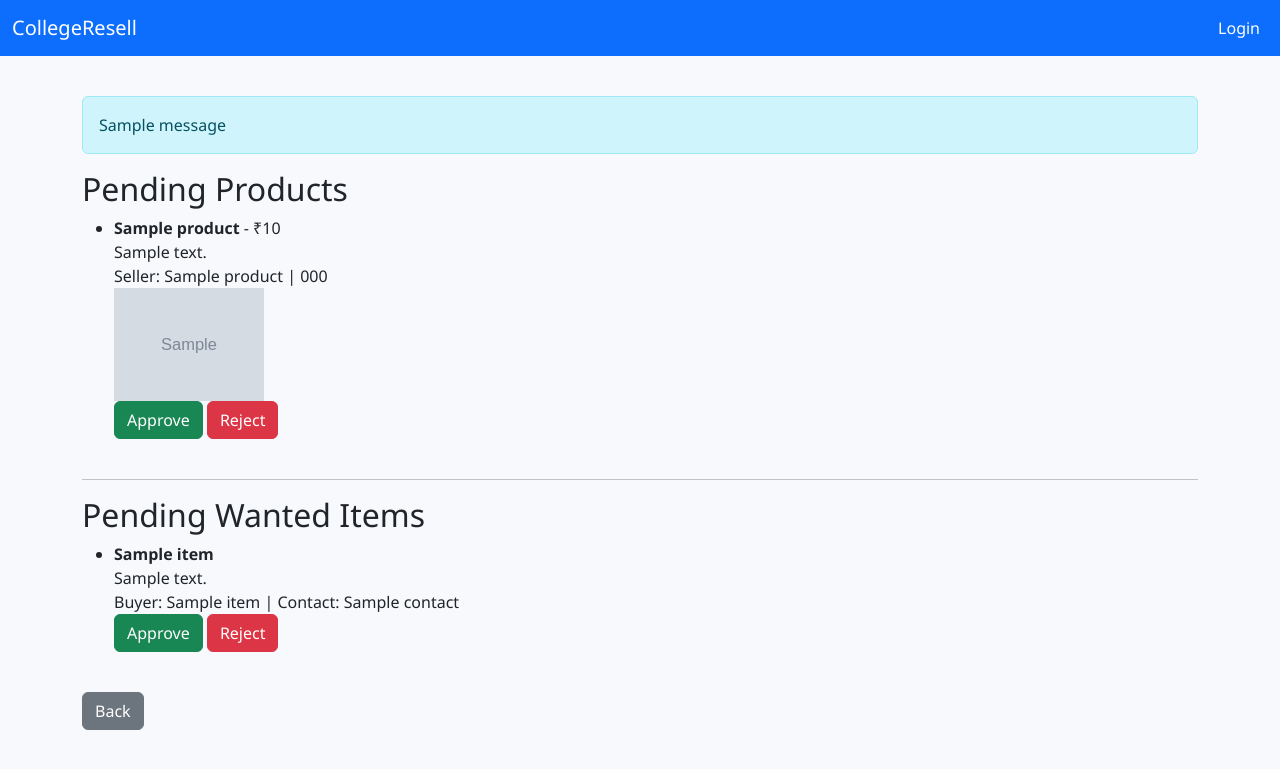
After one commit to akshatabakre/Resell-nitrr, a Flask app: template templates/admin.html in a window 1280 px wide. The commit adds this page. Shown: the top 769 px of the page. Run offline with Flask 3, Linux system fonts and the light colour scheme; the template is opened without the code that fills it: most values are stand-ins (such as "Sample title", 1, 10 or a date in 2020); grey boxes marked "Sample" are stand-in pictures; one stand-in notice (Sample message) is shown; some libraries are stand-ins or nearby versions.

Commit message:
basic frontend done

```diff
--- a/app.py
+++ b/app.py
@@ -1,7 +1,7 @@
 import os
 import pathlib
 import requests
-from flask import Flask, session, abort, redirect, request
+from flask import Flask, session, abort, redirect, request, render_template
 from google.oauth2 import id_token
 from google_auth_oauthlib.flow import Flow
 from pip._vendor import cachecontrol
@@ -10,6 +10,7 @@ from flask_pymongo import PyMongo
 from dotenv import load_dotenv
 import cloudinary
 import cloudinary.uploader
+from bson.objectid import ObjectId
 
 # Load .env
 load_dotenv()
@@ -24,15 +25,18 @@ cloudinary.config(
 app = Flask("CollegeResellApp")
 app.secret_key = os.getenv("FLASK_SECRET", "CodeSpecialist.com")
 
+# Enable insecure transport for local testing
 os.environ["OAUTHLIB_INSECURE_TRANSPORT"] = "1"
 
+# MongoDB config
 app.config["MONGO_URI"] = os.getenv("MONGO_URI")
 mongo = PyMongo(app)
 
 if mongo.db is None:
     raise Exception("MongoDB connection failed. Check your MONGO_URI in .env")
 
-GOOGLE_CLIENT_ID = "915436979052-kkgf8a90gdori705kusi0f5mf4urelot.apps.googleusercontent.com"
+# Google OAuth setup
+GOOGLE_CLIENT_ID = os.getenv("GOOGLE_CLIENT_ID")
 client_secrets_file = os.path.join(pathlib.Path(__file__).parent, "client_secret.json")
 
 flow = Flow.from_client_secrets_file(
@@ -54,6 +58,10 @@ def login_is_required(function):
     return wrapper
 
 ADMIN_EMAIL = "akshatcc2@gmail.com"
+
+@app.route("/")
+def index():
+    return render_template("home.html")
 
 @app.route("/login")
 def login():
@@ -101,73 +109,33 @@ def logout():
     session.clear()
     return redirect("/")
 
-@app.route("/")
-def index():
-    return "Welcome to College Market! <a href='/login'><button>Login with Google</button></a>"
-
 @app.route("/protected_area")
 @login_is_required
 def protected_area():
-    admin_button = "<a href='/admin'><button>Admin Panel</button></a><br><br>" if session.get("is_admin") else ""
-    return f"""
-        <h2>Welcome, {session['name']}!</h2>
-        <p>Email: {session['email']}</p>
-        {admin_button}
-        <a href='/buy'><button>Buy</button></a>
-        <a href='/sell'><button>Sell</button></a>
-        <a href='/wanted_list'><button>View Wanted Items</button></a>
-        <br><br>
-        <a href='/logout'><button>Logout</button></a>
-    """
+    return render_template("protected_area.html", name=session['name'], email=session['email'], is_admin=session.get("is_admin"))
 
 @app.route("/buy", methods=["GET", "POST"])
 @login_is_required
 def buy():
     if request.method == "POST":
+        buyer_name = request.form["buyer_name"]
         product_name = request.form["wanted_name"]
         description = request.form["wanted_desc"]
         phone = request.form["contact"]
-        buyer_name = request.form["buyer_name"]  # manually entered
 
         mongo.db.wanted.insert_one({
             "name": product_name,
             "description": description,
             "contact": phone,
+            "email": session["email"],
             "buyer_name": buyer_name,
-            "email": session["email"],
             "status": "pending"
         })
 
-        return "<p>Wanted item submitted for approval!</p><a href='/buy'><button>Back</button></a>"
+        return render_template("wanted_submitted.html")
 
-    products = mongo.db.products.find({"status": "available"})
-    html = "<h2>Available Products</h2><ul>"
-    for product in products:
-        html += f"<li>{product.get('name')} - ₹{product.get('price')}<br>" \
-                f"Category: {product.get('category')}<br>" \
-                f"Seller: {product.get('seller_name')} | Phone: {product.get('phone')} | Email: {product.get('seller_email')}<br>"
-        if "image_urls" in product:
-            for url in product["image_urls"]:
-                html += f"<img src='{url}' width='150'><br>"
-        html += "</li><br><br>"
-    html += "</ul><hr>"
-
-    html += """
-    <h3>Can't find the item? List the item you want:</h3>
-    <form method='POST'>
-        <label>Your Name:</label><br>
-        <input type='text' name='buyer_name' required><br><br>
-        <label>Item Name:</label><br>
-        <input type='text' name='wanted_name' required><br><br>
-        <label>Description:</label><br>
-        <textarea name='wanted_desc' rows='3' cols='50'></textarea><br><br>
-        <label>Contact Number:</label><br>
-        <input type='text' name='contact' required><br><br>
-        <input type='submit' value='Submit Wanted Item'>
-    </form>
-    <br><a href='/protected_area'><button>Back</button></a>
-    """
-    return html
+    products = list(mongo.db.products.find({"status": "available"}))
+    return render_template("buy.html", products=products)
 
 @app.route("/sell", methods=["GET", "POST"])
 @login_is_required
@@ -181,6 +149,7 @@ def sell():
         phone = request.form["phone"]
         images = request.files.getlist("image")
         image_urls = []
+
         for img in images:
             if img.filename != "":
                 result = cloudinary.uploader.upload(img)
@@ -198,38 +167,15 @@ def sell():
             "image_urls": image_urls
         })
 
-        return f"<h3>Product Submitted for Approval!</h3><a href='/protected_area'><button>Back</button></a>"
+        return render_template("product_submitted.html")
 
-    return '''
-        <h2>Sell a Product</h2>
-        <form method="post" enctype="multipart/form-data">
-            <label>Category:</label>
-            <select name="category">
-                <option value="electronics">Electronics</option>
-                <option value="groceries">Groceries</option>
-                <option value="study stuff">Study Stuff</option>
-                <option value="hostel stuff">Hostel Stuff</option>
-                <option value="vehicles">Vehicles</option>
-                <option value="others">Others</option>
-            </select><br><br>
-            <label>Product Name:</label><input type="text" name="product_name" required><br><br>
-            <label>Product Description:</label><textarea name="description" rows="4" cols="50"></textarea><br><br>
-            <label>Asking Price: ₹</label><input type="number" name="price" required><br><br>
-            <label>Product Images:</label><input type="file" name="image" multiple><br><br>
-            <label>Seller Name:</label><input type="text" name="seller_name" required><br><br>
-            <label>Phone Number:</label><input type="tel" name="phone" required><br><br>
-            <input type="submit" value="List Product">
-        </form>
-        <br><a href='/protected_area'><button>Back</button></a>
-    '''
+    return render_template("sell.html")
 
 @app.route("/admin", methods=["GET", "POST"])
 @login_is_required
 def admin():
     if not session.get("is_admin"):
         return abort(403)
-
-    from bson.objectid import ObjectId
 
     if request.method == "POST":
         action = request.form["action"]
@@ -250,41 +196,13 @@ def admin():
     pending_products = list(mongo.db.products.find({"status": "pending"}))
     pending_wanted = list(mongo.db.wanted.find({"status": "pending"}))
 
-    html = "<h2>Pending Products</h2><ul>"
-    for product in pending_products:
-        html += f"<li><b>{product['name']}</b> - ₹{product['price']}<br>{product['description']}<br>" \
-                f"Seller: {product['seller_name']} | {product['phone']}<br>"
-        for url in product.get("image_urls", []):
-            html += f"<img src='{url}' width='150'><br>"
-        html += f"""
-            <form method='post'>
-                <input type='hidden' name='item_id' value='{product['_id']}'>
-                <input type='hidden' name='type' value='product'>
-                <button name='action' value='approve'>Approve</button>
-                <button name='action' value='reject'>Reject</button>
-            </form></li><br>
-        """
-    html += "</ul><hr><h2>Pending Wanted Items</h2><ul>"
-    for item in pending_wanted:
-        html += f"<li><b>{item['name']}</b><br>{item['description']}<br>Contact: {item['contact']}<br>Buyer: {item.get('buyer_name', 'Unknown')}<br>" \
-                f"<form method='post'>" \
-                f"<input type='hidden' name='item_id' value='{item['_id']}'>" \
-                f"<input type='hidden' name='type' value='wanted'>" \
-                f"<button name='action' value='approve'>Approve</button>" \
-                f"<button name='action' value='reject'>Reject</button>" \
-                f"</form></li><br>"
-    html += "</ul><br><a href='/protected_area'><button>Back</button></a>"
-    return html
+    return render_template("admin.html", pending_products=pending_products, pending_wanted=pending_wanted)
 
 @app.route("/wanted_list")
 @login_is_required
 def wanted_list():
-    wanted_items = mongo.db.wanted.find({"status": "approved"})
-    html = "<h2>Wanted Products (Approved)</h2><ul>"
-    for item in wanted_items:
-        html += f"<li><b>{item['name']}</b><br>{item['description']}<br>Contact: {item['contact']}<br>Buyer: {item.get('buyer_name', 'Unknown')}</li><br>"
-    html += "</ul><br><a href='/protected_area'><button>Back</button></a>"
-    return html
+    wanted_items = list(mongo.db.wanted.find({"status": "approved"}))
+    return render_template("wanted_list.html", wanted_items=wanted_items)
 
 if __name__ == "__main__":
     app.run(debug=True)
--- /dev/null
+++ b/static/style.css
@@ -0,0 +1,41 @@
+body {
+    background-color: #f7f9fc;
+    font-family: 'Segoe UI', sans-serif;
+}
+
+.navbar {
+    background-color: #0d6efd;
+}
+
+.navbar-brand, .nav-link {
+    color: white !important;
+    font-weight: 500;
+}
+
+.nav-link:hover {
+    text-decoration: underline;
+    color: #dcdcdc !important;
+}
+
+.container {
+    margin-top: 40px;
+}
+
+.card {
+    box-shadow: 0 4px 8px rgba(0, 0, 0, 0.1);
+    transition: transform 0.2s ease-in-out;
+}
+
+.card:hover {
+    transform: scale(1.02);
+}
+
+.btn-primary {
+    background-color: #0d6efd;
+    border-color: #0d6efd;
+}
+
+.btn-primary:hover {
+    background-color: #0b5ed7;
+    border-color: #0a58ca;
+}
--- /dev/null
+++ b/templates/admin.html
@@ -0,0 +1,43 @@
+{% extends "base.html" %}
+
+{% block content %}
+<h2>Pending Products</h2>
+<ul>
+    {% for product in pending_products %}
+    <li>
+        <b>{{ product.name }}</b> - ₹{{ product.price }}<br>{{ product.description }}<br>
+        Seller: {{ product.seller_name }} | {{ product.phone }}<br>
+        {% for url in product.image_urls %}
+            <img src="{{ url }}" width="150"><br>
+        {% endfor %}
+        <form method="post">
+            <input type="hidden" name="item_id" value="{{ product._id }}">
+            <input type="hidden" name="type" value="product">
+            <button name="action" value="approve" class="btn btn-success">Approve</button>
+            <button name="action" value="reject" class="btn btn-danger">Reject</button>
+        </form>
+    </li>
+    <br>
+    {% endfor %}
+</ul>
+
+<hr>
+<h2>Pending Wanted Items</h2>
+<ul>
+    {% for item in pending_wanted %}
+    <li>
+        <b>{{ item.name }}</b><br>{{ item.description }}<br>
+        Buyer: {{ item.buyer_name }} | Contact: {{ item.contact }}<br>
+        <form method="post">
+            <input type="hidden" name="item_id" value="{{ item._id }}">
+            <input type="hidden" name="type" value="wanted">
+            <button name="action" value="approve" class="btn btn-success">Approve</button>
+            <button name="action" value="reject" class="btn btn-danger">Reject</button>
+        </form>
+    </li>
+    <br>
+    {% endfor %}
+</ul>
+
+<a href="/protected_area" class="btn btn-secondary">Back</a>
+{% endblock %}
--- /dev/null
+++ b/templates/base.html
@@ -0,0 +1,41 @@
+<!DOCTYPE html>
+<html lang="en">
+<head>
+    <meta charset="UTF-8">
+    <title>{% block title %}CollegeResell{% endblock %}</title>
+    <link rel="stylesheet" href="https://cdn.jsdelivr.net/npm/bootstrap@5.3.3/dist/css/bootstrap.min.css">
+    <link rel="stylesheet" href="{{ url_for('static', filename='style.css') }}">
+</head>
+<body>
+<nav class="navbar navbar-expand-lg">
+    <div class="container-fluid">
+        <a class="navbar-brand" href="{{ url_for('index') }}">CollegeResell</a>
+        <div class="collapse navbar-collapse">
+            <ul class="navbar-nav ms-auto">
+                {% if session.get('user') %}
+                    <li class="nav-item"><a class="nav-link" href="{{ url_for('buy') }}">Buy</a></li>
+                    <li class="nav-item"><a class="nav-link" href="{{ url_for('sell') }}">Sell</a></li>
+                    <li class="nav-item"><a class="nav-link" href="{{ url_for('logout') }}">Logout</a></li>
+                {% else %}
+                    <li class="nav-item"><a class="nav-link" href="{{ url_for('login') }}">Login</a></li>
+                {% endif %}
+            </ul>
+        </div>
+    </div>
+</nav>
+
+<div class="container">
+    {% with messages = get_flashed_messages() %}
+        {% if messages %}
+            {% for msg in messages %}
+                <div class="alert alert-info">{{ msg }}</div>
+            {% endfor %}
+        {% endif %}
+    {% endwith %}
+
+    {% block content %}{% endblock %}
+</div>
+
+<script src="https://cdn.jsdelivr.net/npm/bootstrap@5.3.3/dist/js/bootstrap.bundle.min.js"></script>
+</body>
+</html>
```
Also changed, not shown: templates/buy.html (+38 -9 lines), templates/dashboard.html (deleted, +0 -40 lines), templates/home.html (+6 -14 lines), templates/login.html (deleted, +0 -9 lines), templates/protected_area.html (added, +16 -0 lines), templates/sell.html (+38 -0 lines), templates/wanted_list.html (added, +16 -0 lines).
